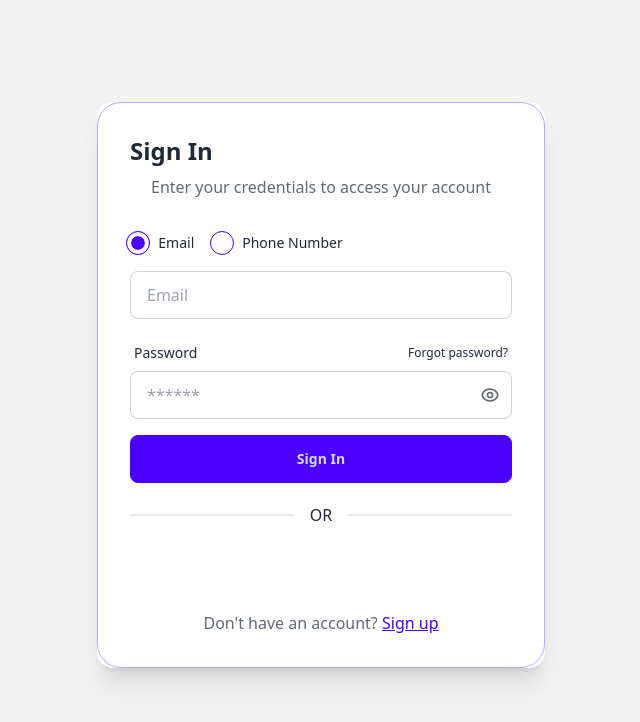
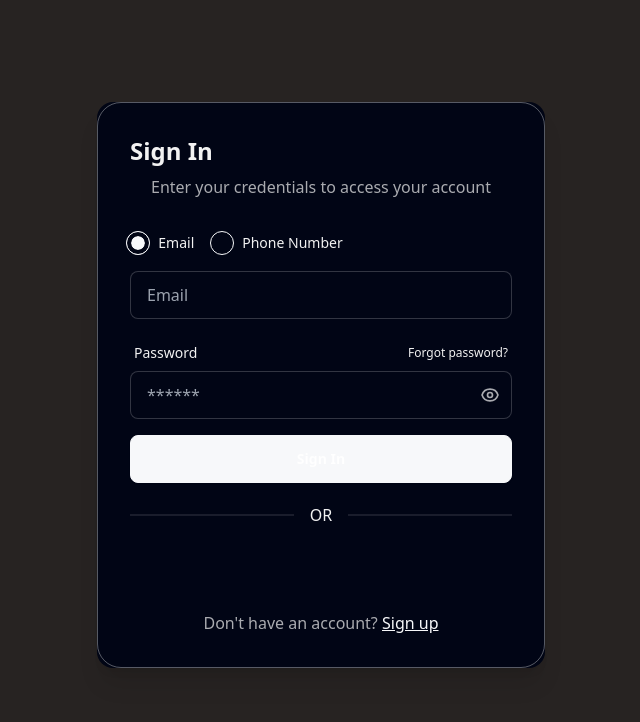
Before and after one commit to AbhiramTB/servEasy-frontEnd, a React (Vite) app: page /signIn in a window 1280 px wide. Shown: the top 722 px of the page, without its empty margins (319-959 px from the left). Built offline with nearby package versions, Linux system fonts and the light colour scheme.

Commit message:
video call bug fix

```diff
--- a/src/App.tsx
+++ b/src/App.tsx
@@ -49,7 +49,6 @@ function App() {
       <Routes>
         <Route path="/payment/verify" element={<PaymentVerify />} />
 
-    <Route path="/video-call/:userId" element={<VideoCall/>}></Route>
 
         <Route
           path="/signIn"
@@ -66,6 +65,7 @@ function App() {
             path="/bookService-online/:id"
             element={<BookOnlineService />}
           />
+         <Route path="/video-call/:userId" element={<VideoCall/>}></Route>
 
           <Route path="/booked-services/" element={<BookedService />} />
           <Route
--- a/src/components/User/Navbar.tsx
+++ b/src/components/User/Navbar.tsx
@@ -1,4 +1,3 @@
-
 import { useEffect, useState } from "react";
 import ThemeChange from "../ThemeChange";
 import { getRequest } from "../../utils/makeRequestInstance";
@@ -13,15 +12,8 @@ import {
   HotToastChatNotification,
   HotToastSuccess,
   HotToastSystemNotification,
-
 } from "../../utils/notificationToast";
-import {
-  MessageCircle,
-  Bell,
-  Menu,
-  X,
-
-} from "lucide-react";
+import { MessageCircle, Bell, Menu, X } from "lucide-react";
 import { useSocketNotifications } from "../../hooks/useNotifications";
 import toast from "react-hot-toast";
 import {
@@ -48,12 +40,40 @@ const Navbar = () => {
   );
   const [notificationCount, setNotificationCount] = useState<number>(0);
   const [showNotifications, setShowNotifications] = useState<boolean>(false);
-  const [videoCallNotification, setVideoCallNotification] = useState<IVideoCallNotification | null>(null);
+  const [videoCallNotification, setVideoCallNotification] =
+    useState<IVideoCallNotification | null>(null);
   const [rejectFn, setRejectFn] = useState<() => void>(() => () => {});
+  const [acceptFn, setAcceptFn] = useState<() => void>(() => () => {});
+
+  const location = useLocation();
+  const [pathUrl, setPathUrl] = useState(location.pathname);
+
+  console.log(pathUrl);
+  console.log("pathUrl", pathUrl);
+
+  useEffect(() => {
+    setPathUrl(location.pathname);
+  }, [location.pathname]);
+
   const handleNotification = (notification: any) => {
     console.log("Received Notification:", notification);
 
-    if (notification.type === "video_call") {
+    if (
+      notification.type === "video_call" &&
+      pathUrl !== `/service-provider/video-call/${notification.callerId}` &&
+      pathUrl !== `/video-call/${notification.callerId}`
+    ) {
+      console.log("Current pathUrl:", pathUrl);
+      console.log(
+        "Expected video call path:",
+        `/video-call/${notification.callerId}`
+      );
+      console.log(
+        "Expected service provider path:",
+        `/service-provider/video-call/${notification.callerId}`
+      );
+      console.log("Actual receiverId:", notification.callerId);
+
       ringtune.currentTime = 0;
       ringtune.play();
 
@@ -70,13 +90,24 @@ const Navbar = () => {
           user2: notification.callerId,
         });
       };
+
       setRejectFn(() => handleReject);
-      if(!videoCallNotification){
+
+      const acceptCall = () => {
+        ringtune.pause();
+        ringtune.currentTime = 0;
+        if (notification.user) {
+          navigate("/video-call/" + notification.callerId);
+        } else {
+          navigate("/service-provider/video-call/" + +notification.callerId);
+        }
+      };
+
+      setAcceptFn(() => acceptCall);
+
+      if (!videoCallNotification) {
         setVideoCallNotification(notification);
-
       }
-
-      // HotToastVideoCall(notification, () => {}, handleReject);
 
       return;
     } else if (notification.type === "notfication") {
@@ -190,18 +221,14 @@ const Navbar = () => {
           </p>
         </div>
 
-
         {videoCallNotification && (
-
           <VideoCallNotification
-      onAccept={() => {}}
+            onAccept={() => acceptFn()}
             onReject={() => rejectFn()}
             videoCallNotification={videoCallNotification}
             onClose={() => setVideoCallNotification(null)}
           />
-
         )}
-
 
         <div className="flex md:hidden">
           <button
@@ -247,10 +274,11 @@ const Navbar = () => {
                 </span>
               )}
             </button>
-            {/* Notification Dropdown */}
             {showNotifications && (
               <Notifications
-                notifications={notifications}
+              countMakeitZero={()=>setNotificationCount(0)}
+              localNotifications={notifications}
+              setLocalNotifications={setNotifications}
                 decrementUnreadCount={() =>
                   setNotificationCount(notificationCount - 1)
                 }
--- a/src/components/VideoCall/ServiceProviderVideoCall.tsx
+++ b/src/components/VideoCall/ServiceProviderVideoCall.tsx
@@ -39,6 +39,7 @@ const ServiceProviderVideoCall: React.FC<Prop> = ({ firstLetter = " " }) => {
   const { localStream, endCall } = useVideoCall(
     currentUser.userId + "",
     userId!,
+    true,
     currentUser.serviceProviderName,
     currentUser.profileImage,
     localVideoRef,
--- a/src/components/VideoCall/VideoCallUser.tsx
+++ b/src/components/VideoCall/VideoCallUser.tsx
@@ -3,8 +3,8 @@ import { useParams, useNavigate } from "react-router-dom";
 import { useSelector } from "react-redux";
 import { useVideoCall } from "../../hooks/useVideoCall";
 import { RootState } from "../../redux/store";
+import { Toaster } from "react-hot-toast";
 import VideoCallUI from "./VideoCallUI";
-import { Toaster } from "react-hot-toast";
 
 interface Prop {
   firstLetter?: string;
@@ -38,6 +38,7 @@ const VideoCall: React.FC<Prop> = ({ firstLetter = " " }) => {
   const { localStream, endCall } = useVideoCall(
     currentUser._id + "",
     userId!,
+    true,
     currentUser.userName,
     currentUser.profileImage + "",
     localVideoRef,
--- a/src/components/ui/Notifictions.tsx
+++ b/src/components/ui/Notifictions.tsx
@@ -1,44 +1,45 @@
-import React, { useState } from 'react';
+import React from 'react';
 import { Trash2, CheckCircle, X } from 'lucide-react';
 import { ISavedNotification } from '../../utils/types/INotification';
 import { HotToastSuccess } from '../../utils/notificationToast';
-import { getRequest,deleteRequest,patchRequest } from '../../utils/makeRequestInstance';
+import { deleteRequest, patchRequest } from '../../utils/makeRequestInstance';
 
 interface Props {
-  notifications: ISavedNotification[] | null;
-  decrementUnreadCount:()=>void
+  localNotifications: ISavedNotification[];
+  setLocalNotifications: React.Dispatch<React.SetStateAction<ISavedNotification[]>>;
+  decrementUnreadCount: () => void;
+  countMakeitZero: () => void;
 }
-
-const Notifications: React.FC<Props> = ({ notifications,decrementUnreadCount }) => {
-  const [localNotifications, setLocalNotifications] = useState<ISavedNotification[]>(notifications || []);
-
-   const clearAllNotifications =async () => {
+const Notifications: React.FC<Props> = ({
+  localNotifications,
+  setLocalNotifications,
+  decrementUnreadCount,
+  countMakeitZero,
+}) => {
+  const clearAllNotifications = async () => {
     setLocalNotifications([]);
-    await deleteRequest("/notification/deleteAll")
-    HotToastSuccess("All notifications cleared");
+    await deleteRequest('/notification/deleteAll');
+    countMakeitZero();
+    HotToastSuccess('All notifications cleared');
   };
 
   const removeNotification = async (id: string) => {
-    await deleteRequest("/notification/"+id)
-
-    setLocalNotifications(prev => prev.filter(n => n._id !== id));
+    await deleteRequest(`/notification/${id}`);
+    setLocalNotifications((prev: ISavedNotification[]) =>
+      prev.filter((n) => n._id !== id)
+    );
   };
 
   const markAsRead = async (id: string) => {
-    decrementUnreadCount()
-    await patchRequest("/notification/"+id,{})
-
-
-    setLocalNotifications(prev =>
-      prev.map(n => (n._id === id ? { ...n, read: true } : n))
+    await patchRequest(`/notification/${id}`, {});
+    decrementUnreadCount();
+    setLocalNotifications((prev: ISavedNotification[]) =>
+      prev.map((n) => (n._id === id ? { ...n, read: true } : n))
     );
   };
 
-
-
   return (
     <div>
-      {notifications && (
       <div className="absolute right-0 z-50 mt-2 overflow-hidden transition-all duration-300 origin-top-right transform border rounded-lg shadow-xl w-80 bg-base-100 border-primary border-opacity-20">
         <div className="p-3 border-b border-base-300">
           <div className="flex items-center justify-between">
@@ -57,11 +58,13 @@ const Notifications: React.FC<Props> = ({ notifications,decrementUnreadCount })
 
         <div className="overflow-y-auto max-h-80">
           {localNotifications.length > 0 ? (
-              localNotifications.map(notification => (
+            localNotifications.map((notification) => (
               <div
                 key={notification._id}
                 className={`p-4 border-b border-base-200 hover:bg-base-100 rounded-lg shadow-sm mb-2 ${
-                    notification.read ? 'bg-opacity-50' : 'border-l-4 border-l-primary'
+                  notification.read
+                    ? 'bg-opacity-50'
+                    : 'border-l-4 border-l-primary'
                 }`}
               >
                 <div className="flex justify-between">
@@ -107,7 +110,6 @@ const Notifications: React.FC<Props> = ({ notifications,decrementUnreadCount })
           )}
         </div>
       </div>
-      )}
     </div>
   );
 };
--- a/src/hooks/useVideoCall.tsx
+++ b/src/hooks/useVideoCall.tsx
@@ -113,6 +113,7 @@ import { HotToastError } from "../utils/notificationToast";
 export const useVideoCall = (
   user1: string,
   user2: string,
+  user:boolean,
   callerName:string,
   callerProfile:string,
   localVideoRef: React.RefObject<HTMLVideoElement | null>,
@@ -164,7 +165,7 @@ export const useVideoCall = (
           }
         };
 
-        socket.emit("join_video_call", { user1, user2 ,callerName,callerProfile}, () => {
+        socket.emit("join_video_call", { user1, user2 ,callerName,callerProfile,user}, () => {
           console.log("join video call connected");
 
           socket.on("user-joined", async () => {
--- a/tailwind.config.js
+++ b/tailwind.config.js
@@ -8,32 +8,40 @@ export default {
   theme: {
     extend: {},
   },
-  plugins: [
-    daisyui
-  ],
+  plugins: [daisyui],
   daisyui: {
-    themes: ["light", "dark", "cupcake", "retro", "forest", "corporate", "pastel", "dark",
-      "synthwave",
-      "halloween",
-      "forest",
-      "black",
-      "luxury",
-      "dracula",
-      "business",
-      "night",
-      "coffee",
-      "dim",
-      "sunset",
-      "light",
-      "cupcake",
-      "bumblebee",
-      "emerald",
-      "corporate",
-      "synthwave",
-      "retro",
-      "valentine",
-      "garden",
-      "lofi",
-    ],
+    themes: [
+      {
+        mydark: {
+          ...{
+            "primary": "oklch(98% 0.002 247.839)",
+            "primary-content": "oklch(100% 0 0)",
+
+            "secondary": "oklch(64% 0.222 41.116)",
+            "secondary-content": "oklch(98% 0.016 73.684)",
+
+            "accent": "oklch(51% 0.262 276.966)",
+            "accent-content": "oklch(96% 0.018 272.314)",
+
+            "neutral": "oklch(37% 0.013 285.805)",
+            "neutral-content": "oklch(98% 0 0)",
+
+            "base-100": "oklch(12% 0.042 264.695)",
+            "base-200": "oklch(26% 0.007 34.298)",
+            "base-300": "oklch(27% 0.033 256.848)",
+            "base-content": "oklch(96% 0.001 286.375)",
+
+            "info": "oklch(74% 0.16 232.661)",
+            "success": "oklch(76% 0.177 163.223)",
+            "warning": "oklch(82% 0.189 84.429)",
+            "error": "oklch(71% 0.202 349.761)",
+          }
+        }
+      },
+      "light", "dark", "cupcake", "retro", "forest", "corporate", "pastel",
+      "synthwave", "halloween", "black", "luxury", "dracula", "business",
+      "night", "coffee", "dim", "sunset", "bumblebee", "emerald",
+      "valentine", "garden", "lofi"
+    ]
   }
 }
```
Also changed, not shown: src/components/ServiceProvider/Navbar.tsx (+90 -29 lines), src/utils/types/INotification.ts (+5 -7 lines). Lines whose indentation alone changed are shown as unchanged.
